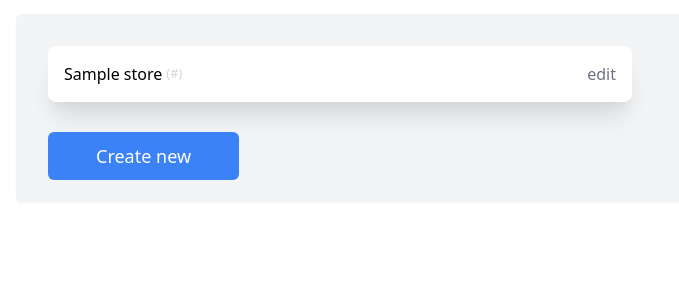
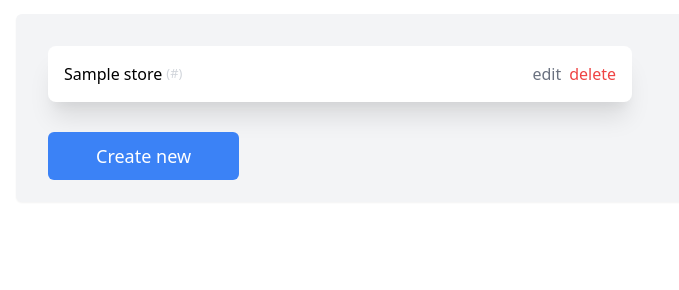
Before and after one commit to ramsy1980/pricewatch, a Flask app: template templates/stores/index.html in a window 1280 px wide. Shown: the part 166-456 px from the top of the page, without its empty margins (8-687 px from the left). Run offline with Flask 2, Linux system fonts and the light colour scheme; the template is opened without the code that fills it: most values are stand-ins (such as "Sample title", 1, 10 or a date in 2020).

Commit message:
feat(stores): implement delete stores

```diff
--- a/templates/stores/index.html
+++ b/templates/stores/index.html
@@ -15,6 +15,9 @@
                     </a>
                     <small class="ml-1 text-gray-300">({{ store.url_prefix }})</small>
                     <a class="ml-auto text-gray-500" href="{{ url_for('stores.edit_store', store_id=store._id) }}">edit</a>
+                    <a class="ml-2 text-red-500" href="{{ url_for('stores.delete_store', store_id=store._id) }}">
+                        delete
+                    </a>
                 </li>
             {% endfor %}
             </ul>
--- a/views/stores.py
+++ b/views/stores.py
@@ -44,3 +44,9 @@ def edit_store(store_id):
         return redirect(url_for('.index'))
 
     return render_template('stores/edit_store.html', store=store, query=json.dumps(store.query))
+
+
+@store_blueprint.route('/delete/<string:store_id>')
+def delete_store(store_id):
+    Store.get_by_id(store_id).remove_from_db()
+    return redirect(url_for('.index'))
```
